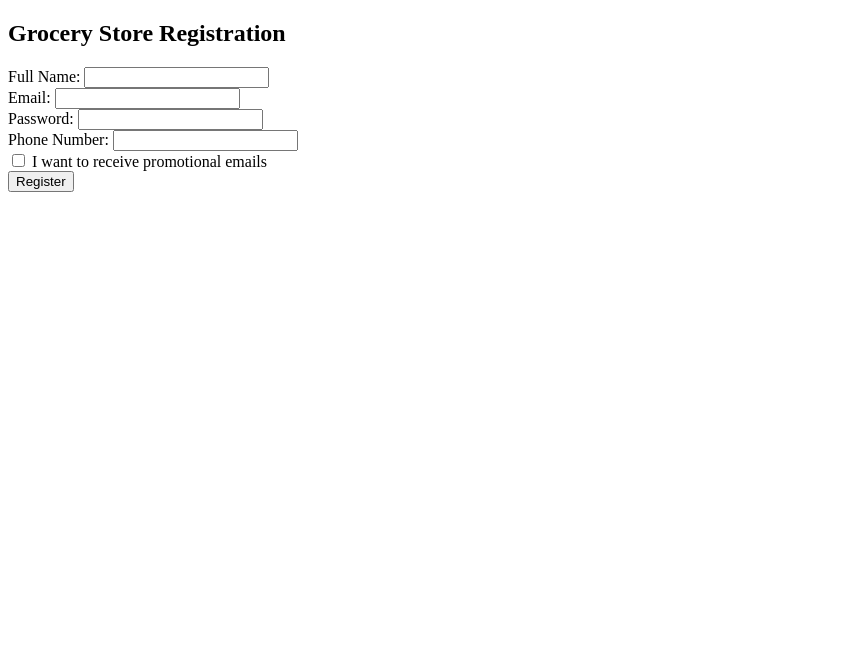
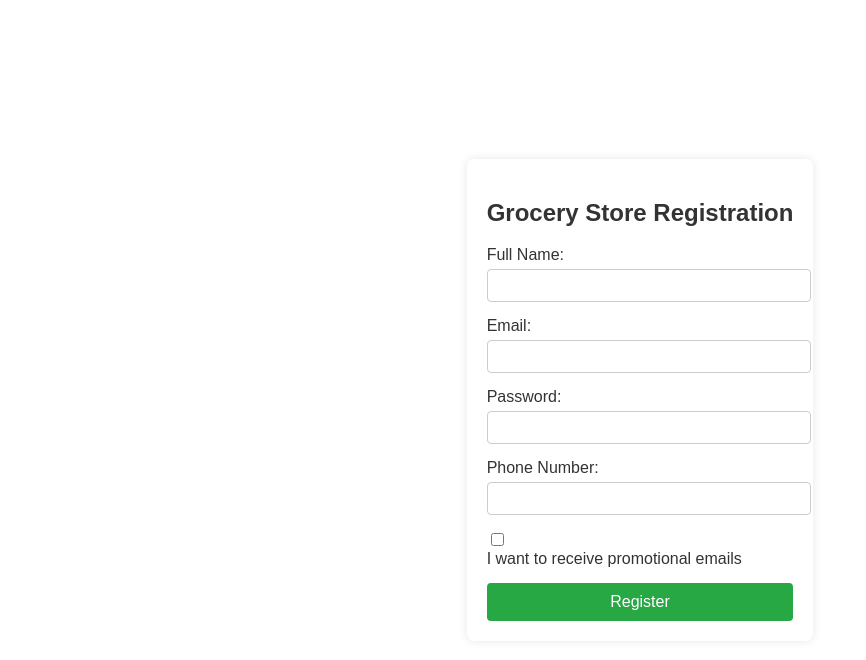
Before and after one commit to MadhavParepalli/Grocery-Store-RegistrationForm, a plain HTML site: page index.html in a window 1280 px wide. Shown: the whole page, without its empty margins (0-866 px from the left). Drawn offline with Linux system fonts and the light colour scheme.

Commit message:
Update index.html

```diff
--- a/index.html
+++ b/index.html
@@ -5,7 +5,7 @@
     <meta charset="UTF-8">
     <meta name="viewport" content="width=device-width, initial-scale=1.0">
     <title>Grocery Store Registration Form</title>
-    <link rel="stylesheet" href="grocery.css">
+    <link rel="stylesheet" href="style.css">
 </head>
 <body>
 
```
